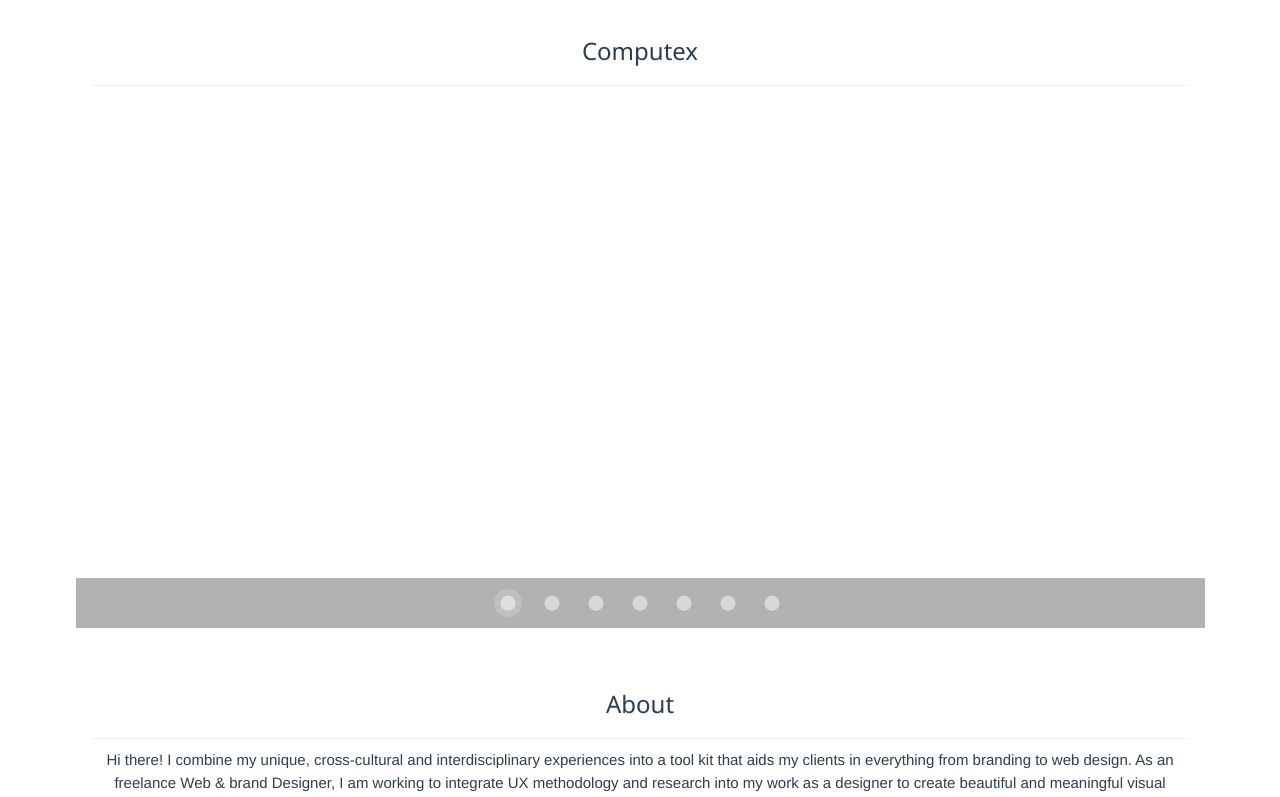
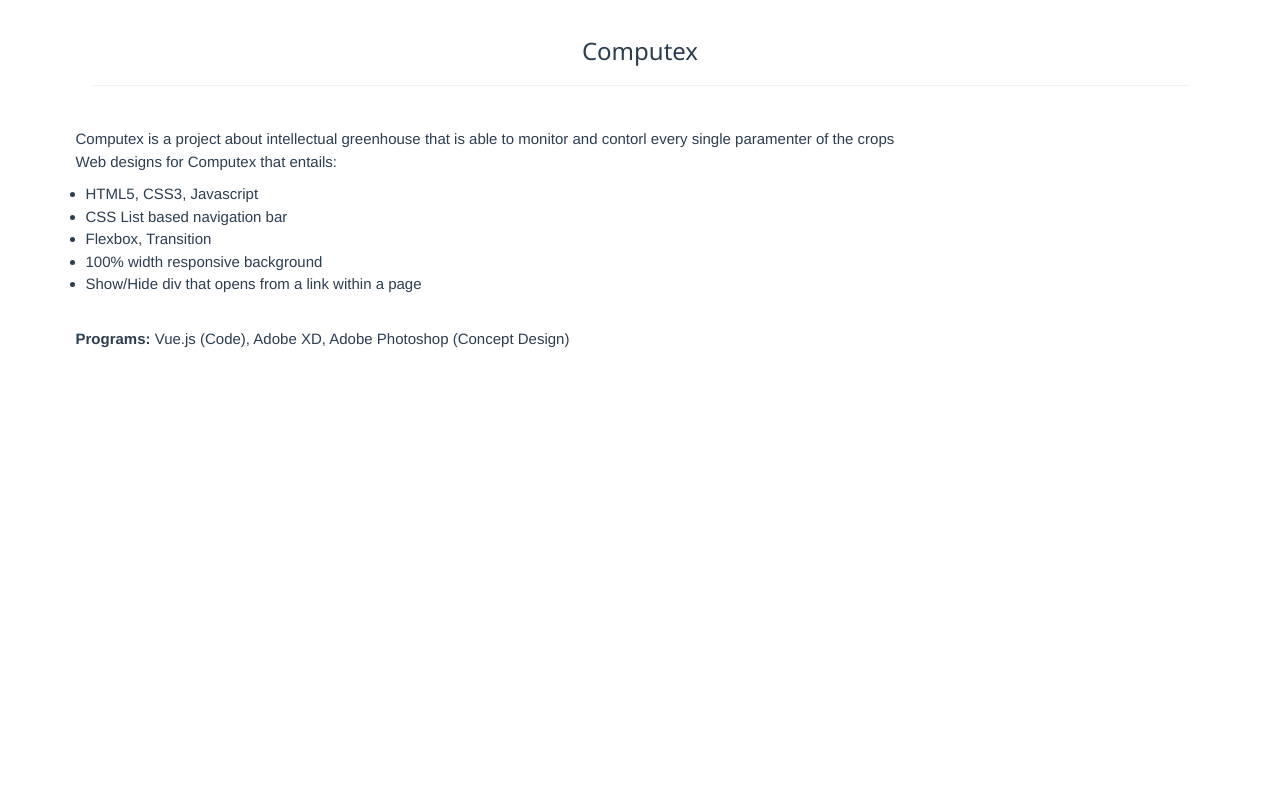
Before and after one commit to alexanderpanboy/portfolio, a Vue app: page /#/computex in a window 1280 px wide. Shown: the part 880-1677 px from the top of the page. Built offline with nearby package versions, Linux system fonts and the light colour scheme.

Commit message:
added project descriptions

```diff
--- a/src/components/Gface.vue
+++ b/src/components/Gface.vue
@@ -23,6 +23,22 @@
       <div class="w3-container w3-padding-32" id="projects">
         <h3 class="w3-border-bottom w3-border-light-grey w3-padding-16">GFaceManager</h3>
       </div>
+      <div style="text-align: left;">
+        <span>GFaceManager is a project about Face Recognition System of GIGABYTE Technology that has demonstrated its potential over multiple applications</span>
+        <br>
+        <span>Web designs for GFaceManager that entails:</span>
+        <div style="padding: 10px;">
+        <ul>
+          <li>HTML5, CSS3, Javascript</li>
+          <li>CSS List based navigation bar</li>
+          <li>Flexbox, Transition</li>
+          <li>100% width responsive background</li>
+          <li>Show/Hide div that opens from a link within a page</li>
+        </ul>
+        </div>
+        <span style="padding: 10px;"><p><strong>Programs: </strong>Vue.js (Code for Web page), Adobe XD, Adobe Photoshop (Concept Design), Python (ML Algorithm), OpenVINO (ML Model)</p></span>
+
+              </div>
 
       <v-carousel :show-arrows="false">
         <v-carousel-item
@@ -35,7 +51,7 @@
 
         <!-- About Section -->
         <div class="w3-container w3-padding-32" id="about">
-          <h3 class="w3-border-bottom w3-border-light-grey w3-padding-16">About</h3>
+          <h3 class="w3-border-bottom w3-border-light-grey w3-padding-16" style="display: flex;">About</h3>
           <p>
             Hi there! I combine my unique, cross-cultural and interdisciplinary experiences into a tool kit that aids my clients in everything from
           branding to web design. As an freelance Web & brand Designer, I am working to integrate UX methodology and research into my work
--- a/src/components/Hi.vue
+++ b/src/components/Hi.vue
@@ -77,7 +77,7 @@
             <div class="w3-display-topleft w3-black w3-padding">Postgirl</div>
             <img src="/assets/macpostgirl.png" alt="Postgirl" style="width:100%" />
             <div class="photo-text">
-              <h4>Web Design</h4>
+              <h4>Web Design<br>(In Progress)</h4>
             </div>
           </div>
         </div>
@@ -86,7 +86,7 @@
             <div class="w3-display-topleft w3-black w3-padding projectTitle">Ubet</div>
             <img src="/assets/macubet.png" alt="Ubet" style="width:100%;" />
             <div class="photo-text">
-              <h4>Phone App Design</h4>
+              <h4>Phone App Design<br>(In Progress)</h4>
             </div>
           </div>
         </div>
@@ -94,7 +94,7 @@
 
       <!-- About Section -->
       <div class="w3-container w3-padding-32" id="about">
-        <h3 class="w3-border-bottom w3-border-light-grey w3-padding-16">About</h3>
+        <h3 class="w3-border-bottom w3-border-light-grey w3-padding-16" style="display: flex;">About</h3>
         <p>
           Hi there! I combine my unique, cross-cultural and interdisciplinary experiences into a tool kit that aids my clients in everything from
           branding to web design. As an freelance Web & brand Designer, I am working to integrate UX methodology and research into my work
--- a/src/components/Wood.vue
+++ b/src/components/Wood.vue
@@ -23,6 +23,21 @@
       <div class="w3-container w3-padding-32" id="projects">
         <h3 class="w3-border-bottom w3-border-light-grey w3-padding-16">WOOD Coffee Company</h3>
       </div>
+      <div style="text-align: left;">
+<span>Concept brand artwork designs for WOOD Coffee Company that entails:</span>
+<div style="padding: 10px;">
+<ul>
+  <li>Graphic artwork</li>
+  <li>Logo designs</li>
+  <li>Photograghy</li>
+  <li>Product artwork designs</li>
+  <li>Packaging design (containers and tags)</li>
+</ul>
+</div>
+<span style="padding: 10px;"><p><strong>Programs: </strong>Adobe Illustrator, Adobe Photoshop, Adobe Lightroom</p></span>
+
+      </div>
+
 
       <v-carousel :show-arrows="false">
         <v-carousel-item
@@ -35,7 +50,7 @@
 
         <!-- About Section -->
         <div class="w3-container w3-padding-32" id="about">
-          <h3 class="w3-border-bottom w3-border-light-grey w3-padding-16">About</h3>
+          <h3 class="w3-border-bottom w3-border-light-grey w3-padding-16" style="display: flex;">About</h3>
           <p>
             Hi there! I combine my unique, cross-cultural and interdisciplinary experiences into a tool kit that aids my clients in everything from
           branding to web design. As an freelance Web & brand Designer, I am working to integrate UX methodology and research into my work
@@ -109,6 +124,7 @@
 
         <!-- End page content -->
       </div>
+
   </v-container>
 </template>
 
--- a/src/components/computex.vue
+++ b/src/components/computex.vue
@@ -21,6 +21,22 @@
       <div class="w3-container w3-padding-32" id="projects">
         <h3 class="w3-border-bottom w3-border-light-grey w3-padding-16">Computex</h3>
       </div>
+      <div style="text-align: left;">
+        <span>Computex is a project about intellectual greenhouse that is able to monitor and contorl every single paramenter of the crops</span>
+        <br>
+        <span>Web designs for Computex that entails:</span>
+        <div style="padding: 10px;">
+        <ul>
+          <li>HTML5, CSS3, Javascript</li>
+          <li>CSS List based navigation bar</li>
+          <li>Flexbox, Transition</li>
+          <li>100% width responsive background</li>
+          <li>Show/Hide div that opens from a link within a page</li>
+        </ul>
+        </div>
+        <span style="padding: 10px;"><p><strong>Programs: </strong>Vue.js (Code), Adobe XD, Adobe Photoshop (Concept Design)</p></span>
+
+              </div>
 
 
       <v-carousel :show-arrows="false" style="height: auto;">
@@ -34,7 +50,7 @@
 
         <!-- About Section -->
         <div class="w3-container w3-padding-32" id="about">
-          <h3 class="w3-border-bottom w3-border-light-grey w3-padding-16">About</h3>
+          <h3 class="w3-border-bottom w3-border-light-grey w3-padding-16" style="display: flex;">About</h3>
           <p>
             Hi there! I combine my unique, cross-cultural and interdisciplinary experiences into a tool kit that aids my clients in everything from
           branding to web design. As an freelance Web & brand Designer, I am working to integrate UX methodology and research into my work
--- a/src/components/metalle.vue
+++ b/src/components/metalle.vue
@@ -23,6 +23,20 @@
       <div class="w3-container w3-padding-32" id="projects">
         <h3 class="w3-border-bottom w3-border-light-grey w3-padding-16">Metalle</h3>
       </div>
+      <div style="text-align: left;">
+        <span>Web designs for Metalle that entails:</span>
+        <div style="padding: 10px;">
+        <ul>
+          <li>HTML5, CSS3, Javascript</li>
+          <li>CSS List based navigation bar</li>
+          <li>Flexbox, Transition</li>
+          <li>100% width responsive background</li>
+          <li>Show/Hide div that opens from a link within a page</li>
+        </ul>
+        </div>
+        <span style="padding: 10px;"><p><strong>Programs: </strong>Vue.js (Code) and Adobe Photoshop (Concept Design)</p></span>
+
+              </div>
 
       <v-carousel :show-arrows="false">
         <v-carousel-item
@@ -35,7 +49,7 @@
 
         <!-- About Section -->
         <div class="w3-container w3-padding-32" id="about">
-          <h3 class="w3-border-bottom w3-border-light-grey w3-padding-16">About</h3>
+          <h3 class="w3-border-bottom w3-border-light-grey w3-padding-16" style="display: flex;">About</h3>
           <p>
             Hi there! I combine my unique, cross-cultural and interdisciplinary experiences into a tool kit that aids my clients in everything from
           branding to web design. As an freelance Web & brand Designer, I am working to integrate UX methodology and research into my work
```
